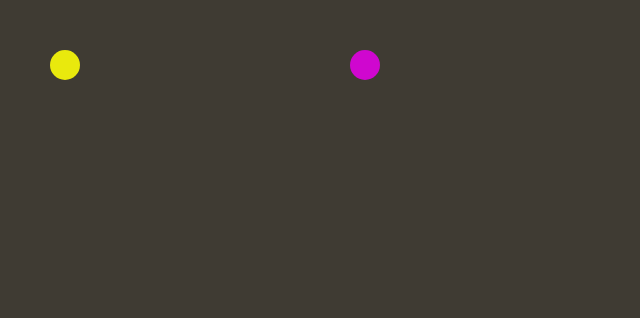
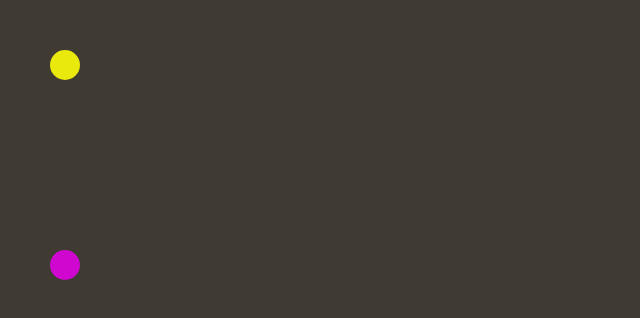
Before and after one commit to a02021/miao, a plain HTML site: page moving-box.html in a window 1280 px wide. Shown: the whole page, without its empty margins (0-640 px from the left). Drawn offline with Linux system fonts and the light colour scheme.

Commit message:
movingboxtml

```diff
--- a/moving-box.html
+++ b/moving-box.html
@@ -26,7 +26,7 @@
   </style>
 </head>
 <body>
-  <div id="d1" style="top: 50px; left: 350px;"> </div>
+  <div id="d1" style="top: 250px; left: 50px;"> </div>
   <div id="d2" style="top: 50px; left: 50px;"> </div>
 
   <script>
@@ -42,7 +42,7 @@
     // posri()
     let l,r,u,d = 0
     let l2,r2,u2,d2 = 0
-    let speed = 0.5
+    let speed = 0.25
     document.addEventListener('keydown', function(e) {
       if (e.key == 'ArrowRight' ) r = 1
       if (e.key == 'ArrowLeft') l = -1
@@ -69,10 +69,12 @@
     })
     requestAnimationFrame(function move(time,lastTime) {
       let timeDiff = time - lastTime
-      div1.style.left = parseInt(div1.style.left) +speed*timeDiff*(l+r)+'px'
-      div1.style.top = parseInt(div1.style.top) +speed*timeDiff*(u+d)+'px'
-      div2.style.left = parseInt(div2.style.left) +speed*timeDiff*(l2+r2)+'px'
-      div2.style.top = parseInt(div2.style.top) +speed*timeDiff*(u2+d2)+'px'
+      let speedx1 = Math.abs(l+r)+Math.abs(u+d) == 2 ? Math.sqrt(2):2
+      let speedx2 = Math.abs(l2+r2)+Math.abs(u2+d2) == 2 ? Math.sqrt(2):2
+      div1.style.left = parseInt(div1.style.left) +speedx1*speed*timeDiff*(l+r)+'px'
+      div1.style.top = parseInt(div1.style.top) +speedx1*speed*timeDiff*(u+d)+'px'
+      div2.style.left = parseInt(div2.style.left) +speedx2*speed*timeDiff*(l2+r2)+'px'
+      div2.style.top = parseInt(div2.style.top) +speedx2*speed*timeDiff*(u2+d2)+'px'
       requestAnimationFrame(n => move(n,time))
     })
 
```
